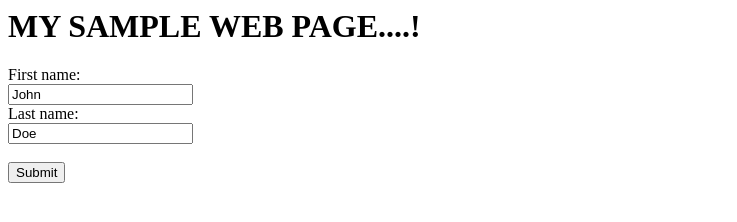
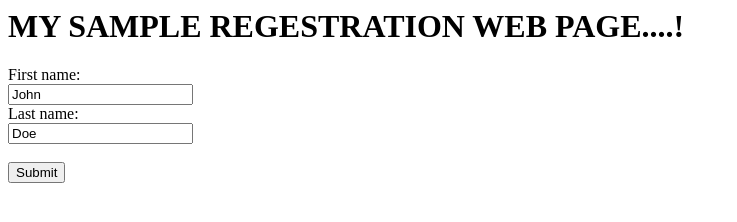
Before and after one commit to AnanyaAgarwal/test, a plain HTML site: page index.html in a window 1280 px wide. Shown: the whole page, without its empty margins (0-737 px from the left). Drawn offline with Linux system fonts and the light colour scheme.

Commit message:
Update index.html

```diff
--- a/index.html
+++ b/index.html
@@ -1,11 +1,10 @@
 <html>
-	<head>
-	</head>
-	<body>
-		<b><h1>MY SAMPLE WEB PAGE....!</h1></b>
-
-		</body>
-	<form action="/action_page.php">
+<head>
+</head>
+<body>
+<b><h1>MY SAMPLE REGESTRATION WEB PAGE....!</h1></b>
+</body>
+<form action="/action_page.php">
   <label for="fname">First name:</label><br>
   <input type="text" id="fname" name="fname" value="John"><br>
   <label for="lname">Last name:</label><br>
```
